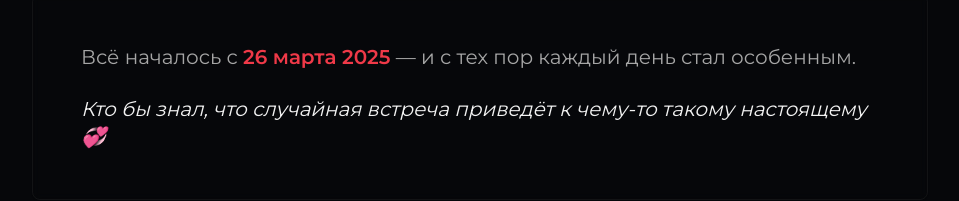
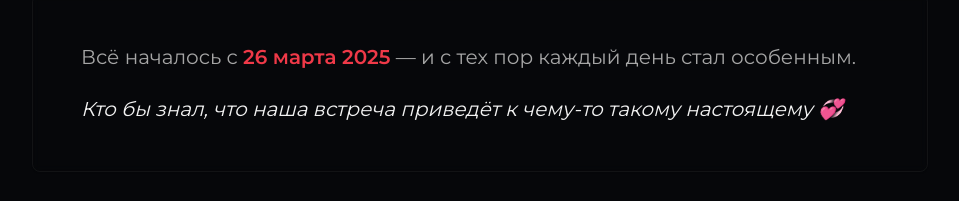
Before and after one commit to pr-poehali-dev/love-story-website-1, a React (Vite) app: page / in a window 1280 px wide. Shown: the part 1344-1545 px from the top of the page, without its empty margins (160-1119 px from the left). Built offline with nearby package versions, Linux system fonts and the light colour scheme; grey boxes are pictures that could not be loaded.

Commit message:
Обновление 1 компонентов

```diff
--- a/src/pages/Index.tsx
+++ b/src/pages/Index.tsx
@@ -79,9 +79,7 @@ const Index = () => {
             <p className="text-lg md:text-xl text-muted-foreground leading-relaxed mb-6">
               Всё началось с <span className="text-primary font-semibold">26 марта 2025</span> — и с тех пор каждый день стал особенным.
             </p>
-            <p className="text-lg md:text-xl text-foreground leading-relaxed italic">
-              Кто бы знал, что случайная встреча приведёт к чему-то такому настоящему 💞
-            </p>
+            <p className="text-lg md:text-xl text-foreground leading-relaxed italic">Кто бы знал, что наша встреча приведёт к чему-то такому настоящему 💞</p>
           </Card>
 
           <div className="grid grid-cols-1 md:grid-cols-3 gap-6 animate-slide-up">
```
